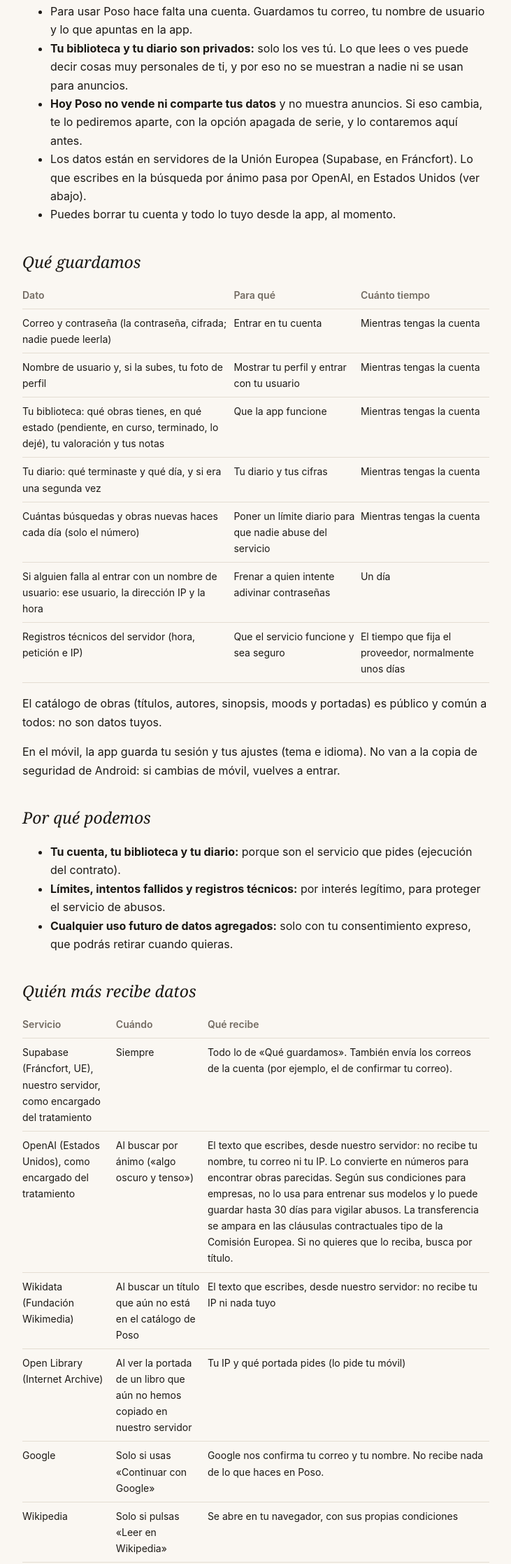
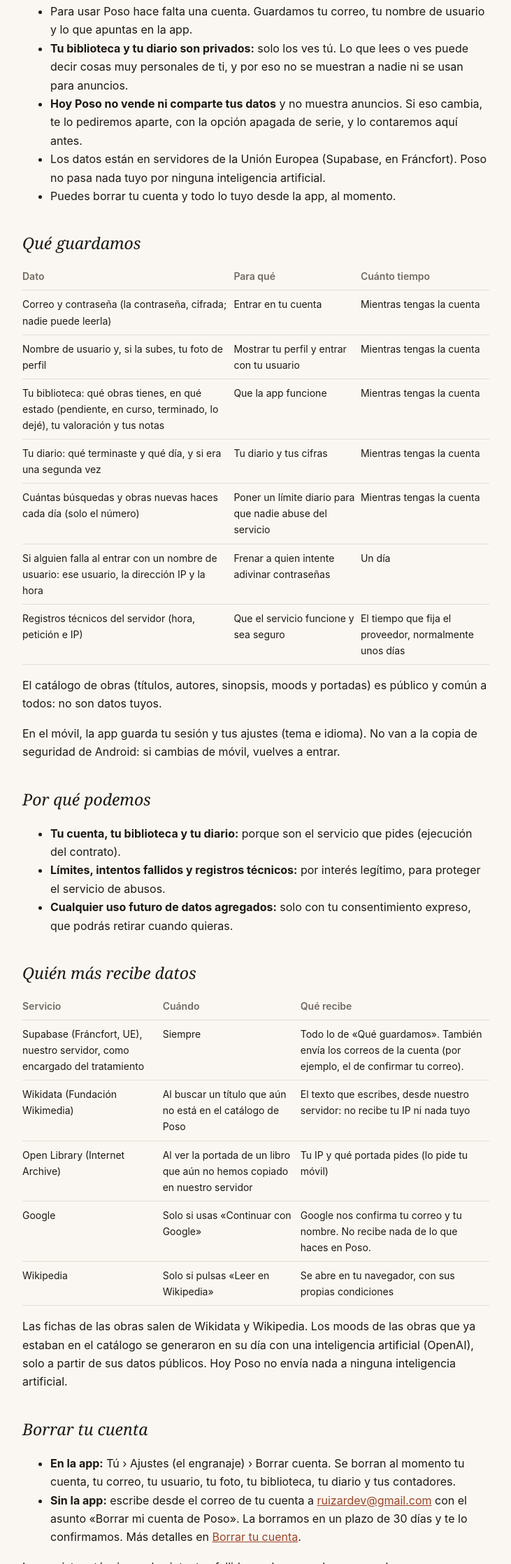
Before and after one commit to ruizardev/poso, a plain HTML site: page privacidad.html in a window 1280 px wide. Shown: the part 391-2626 px from the top of the page at 70% size, without its empty margins (274-1005 px from the left). Drawn offline with Linux system fonts and the light colour scheme.

Commit message:
Poso ya no usa OpenAI
Fuente: web/ del repositorio de Poso (commit 7bd3875).

Co-Authored-By: Claude Opus 5.5 <noreply@anthropic.com>

```diff
--- a/privacidad.html
+++ b/privacidad.html
@@ -20,7 +20,7 @@
 <li>Para usar Poso hace falta una cuenta. Guardamos tu correo, tu nombre de usuario y lo que apuntas en la app.</li>
 <li><strong>Tu biblioteca y tu diario son privados:</strong> solo los ves tú. Lo que lees o ves puede decir cosas muy personales de ti, y por eso no se muestran a nadie ni se usan para anuncios.</li>
 <li><strong>Hoy Poso no vende ni comparte tus datos</strong> y no muestra anuncios. Si eso cambia, te lo pediremos aparte, con la opción apagada de serie, y lo contaremos aquí antes.</li>
-<li>Los datos están en servidores de la Unión Europea (Supabase, en Fráncfort). Lo que escribes en la búsqueda por ánimo pasa por OpenAI, en Estados Unidos (ver abajo).</li>
+<li>Los datos están en servidores de la Unión Europea (Supabase, en Fráncfort). Poso no pasa nada tuyo por ninguna inteligencia artificial.</li>
 <li>Puedes borrar tu cuenta y todo lo tuyo desde la app, al momento.</li>
 </ul>
 
@@ -49,13 +49,12 @@
 <div class="tabla"><table>
 <tr><th>Servicio</th><th>Cuándo</th><th>Qué recibe</th></tr>
 <tr><td>Supabase (Fráncfort, UE), nuestro servidor, como encargado del tratamiento</td><td>Siempre</td><td>Todo lo de «Qué guardamos». También envía los correos de la cuenta (por ejemplo, el de confirmar tu correo).</td></tr>
-<tr><td>OpenAI (Estados Unidos), como encargado del tratamiento</td><td>Al buscar por ánimo («algo oscuro y tenso»)</td><td>El texto que escribes, desde nuestro servidor: no recibe tu nombre, tu correo ni tu IP. Lo convierte en números para encontrar obras parecidas. Según sus condiciones para empresas, no lo usa para entrenar sus modelos y lo puede guardar hasta 30 días para vigilar abusos. La transferencia se ampara en las cláusulas contractuales tipo de la Comisión Europea. Si no quieres que lo reciba, busca por título.</td></tr>
 <tr><td>Wikidata (Fundación Wikimedia)</td><td>Al buscar un título que aún no está en el catálogo de Poso</td><td>El texto que escribes, desde nuestro servidor: no recibe tu IP ni nada tuyo</td></tr>
 <tr><td>Open Library (Internet Archive)</td><td>Al ver la portada de un libro que aún no hemos copiado en nuestro servidor</td><td>Tu IP y qué portada pides (lo pide tu móvil)</td></tr>
 <tr><td>Google</td><td>Solo si usas «Continuar con Google»</td><td>Google nos confirma tu correo y tu nombre. No recibe nada de lo que haces en Poso.</td></tr>
 <tr><td>Wikipedia</td><td>Solo si pulsas «Leer en Wikipedia»</td><td>Se abre en tu navegador, con sus propias condiciones</td></tr>
 </table></div>
-<p>Para crear los moods y las fichas de las obras también usamos OpenAI y Wikipedia, pero solo con datos públicos del catálogo, nunca con nada tuyo.</p>
+<p>Las fichas de las obras salen de Wikidata y Wikipedia. Los moods de las obras que ya estaban en el catálogo se generaron en su día con una inteligencia artificial (OpenAI), solo a partir de sus datos públicos. Hoy Poso no envía nada a ninguna inteligencia artificial.</p>
 
 <h2 id="borrar-cuenta">Borrar tu cuenta</h2>
 <ul>
```
Also changed, not shown: condiciones.html (+1 -1 lines).
